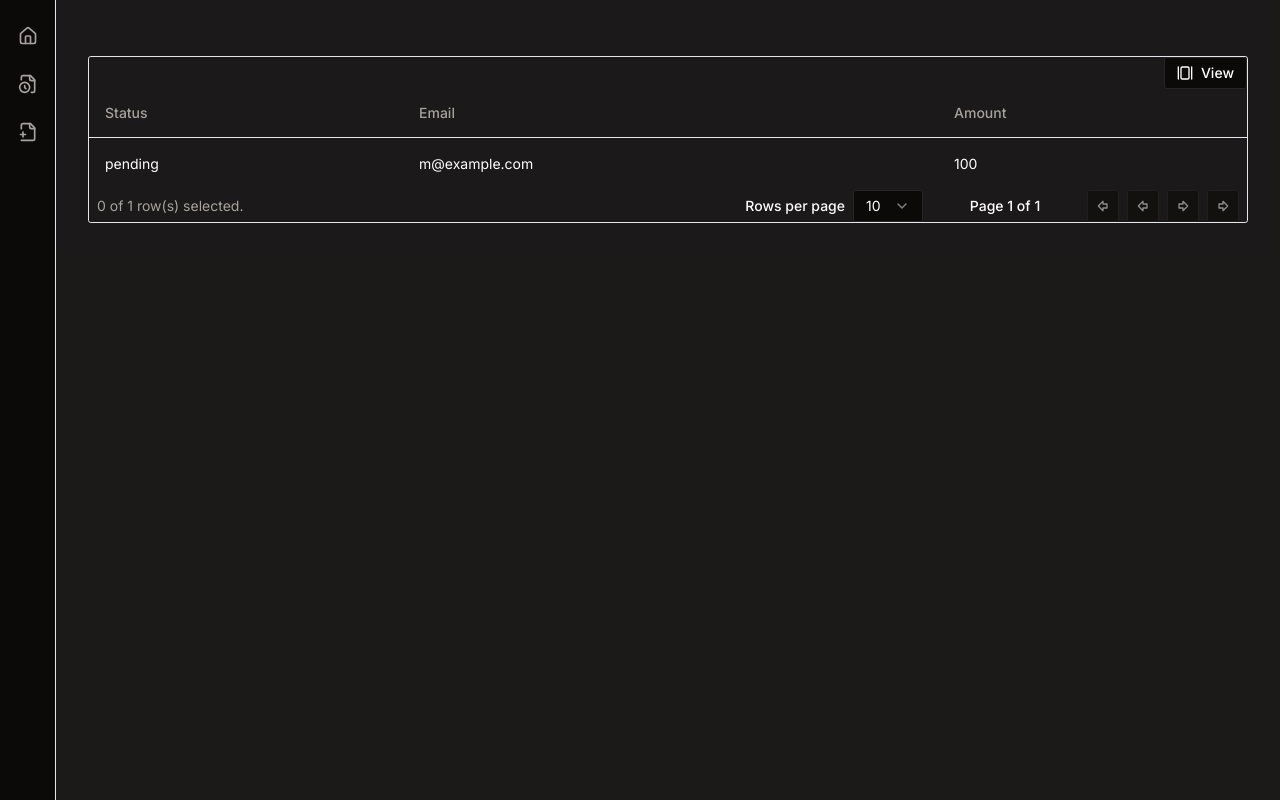
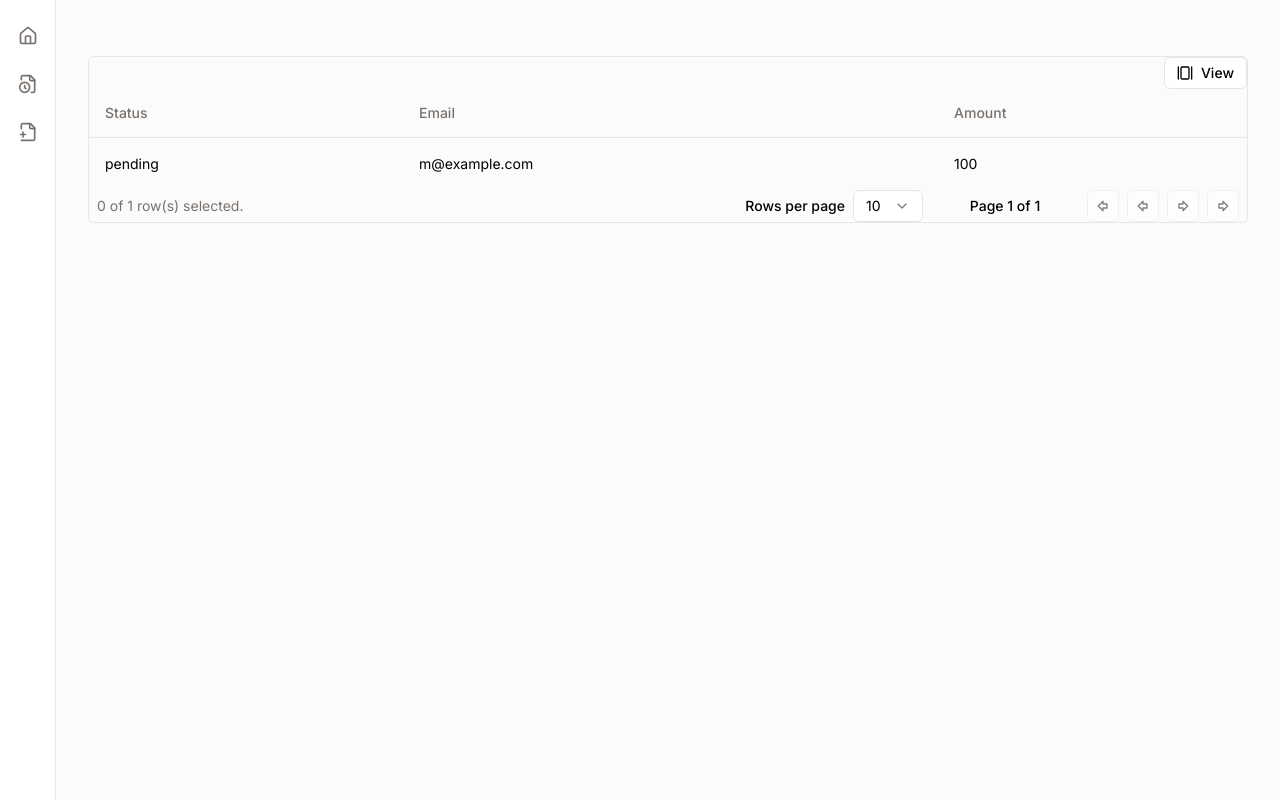
Before and after one commit to majer565/turbanski-mandat, a Next.js app: page / in a window 1280 px wide. Built offline with nearby package versions, Linux system fonts and the light colour scheme.

Commit message:
add filters

```diff
--- a/src/app/globals.css
+++ b/src/app/globals.css
@@ -1,7 +1,6 @@
 @tailwind base;
-  @tailwind components;
-  @tailwind utilities;
-
+@tailwind components;
+@tailwind utilities;
 
 @layer base {
   :root {
@@ -24,7 +23,7 @@
     --border: 20 5.9% 90%;
     --input: 20 5.9% 90%;
     --ring: 24.6 95% 53.1%;
-    --radius: 0.3rem;
+    --radius: 0.5rem;
   }
 
   .dark {
--- a/src/app/layout.tsx
+++ b/src/app/layout.tsx
@@ -22,7 +22,7 @@ export default function RootLayout({
   return (
     <html lang="pl">
       <body className={inter.className}>
-        <ThemeProvider attribute="class" defaultTheme="dark" enableSystem>
+        <ThemeProvider attribute="class" defaultTheme="light" enableSystem>
           <FlexRowWrapper>
             <RootWrapper>
               <Sidebar />
--- /dev/null
+++ b/src/components/dataTable/DataTableFilters.tsx
@@ -0,0 +1,11 @@
+import React from 'react'
+
+const DataTableFilters = () => {
+  return (
+    <div>
+
+    </div>
+  )
+}
+
+export default DataTableFilters
```
